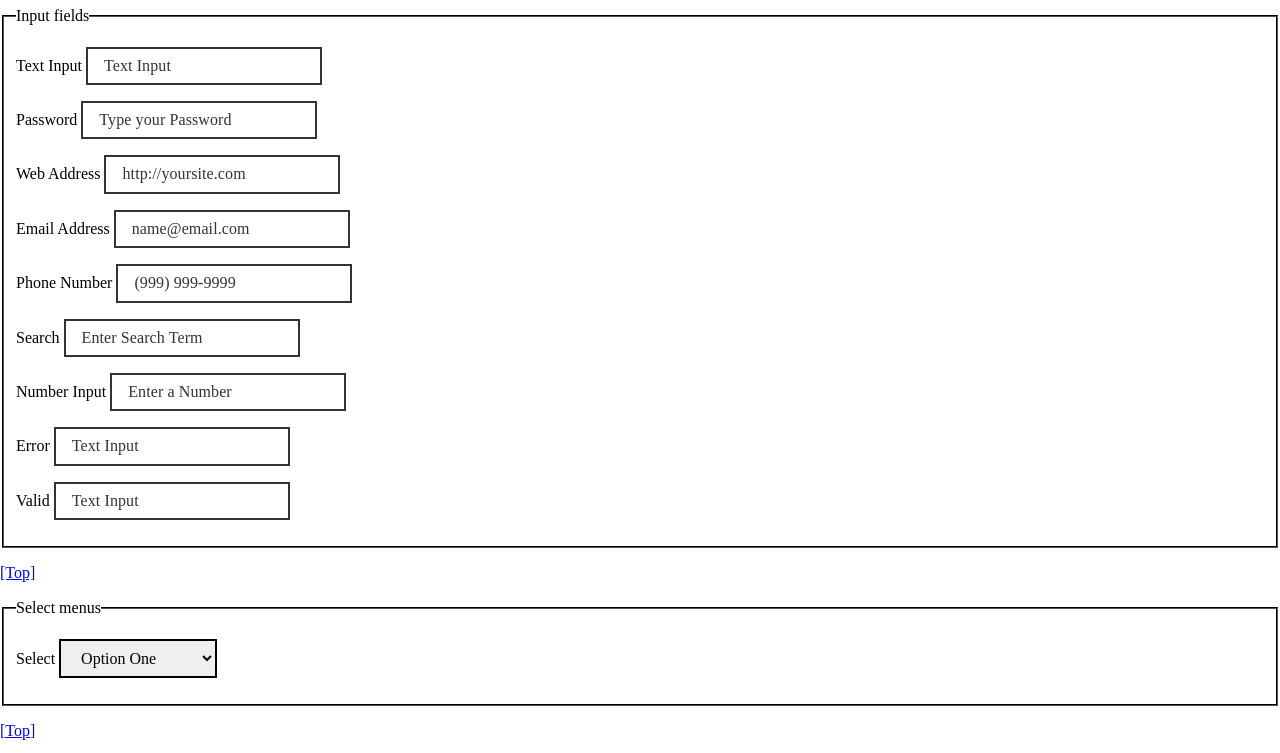
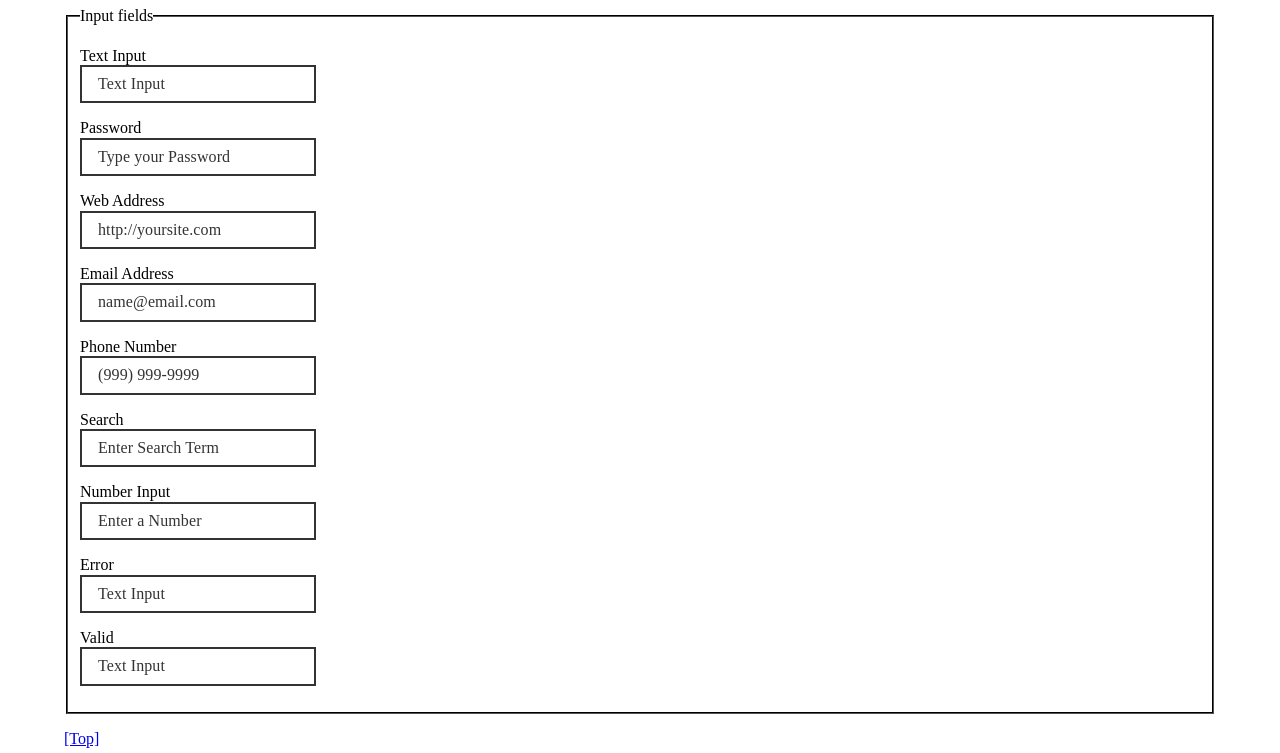
Before and after one commit to marcomattes/eink-css-ui-framework, a website: page index.html in a window 1280 px wide. Shown: the part 73-826 px from the top of the page. Drawn offline with Linux system fonts and the light colour scheme.

Commit message:
Extend README.md

```diff
--- a/package.json
+++ b/package.json
@@ -1,5 +1,5 @@
 {
-  "name": "eink-css-ui-framework",
+  "name": "ePaperCSS",
   "version": "1.0.0",
   "description": "A CSS Only Framework optimized for e-ink display.",
   "scripts": {
--- a/scss/main.scss
+++ b/scss/main.scss
@@ -10,12 +10,19 @@
   --border-size: 0.125em;
 }
 
+body {
+  max-width: 90%;
+  margin: 0 auto;
+}
+
 li {
   padding-bottom: 0.6em;
   list-style-type: none;
 }
 
-
+label {
+  display: block;
+}
 
 
 
```
Also changed, not shown: README.md (added), css/main.css.
